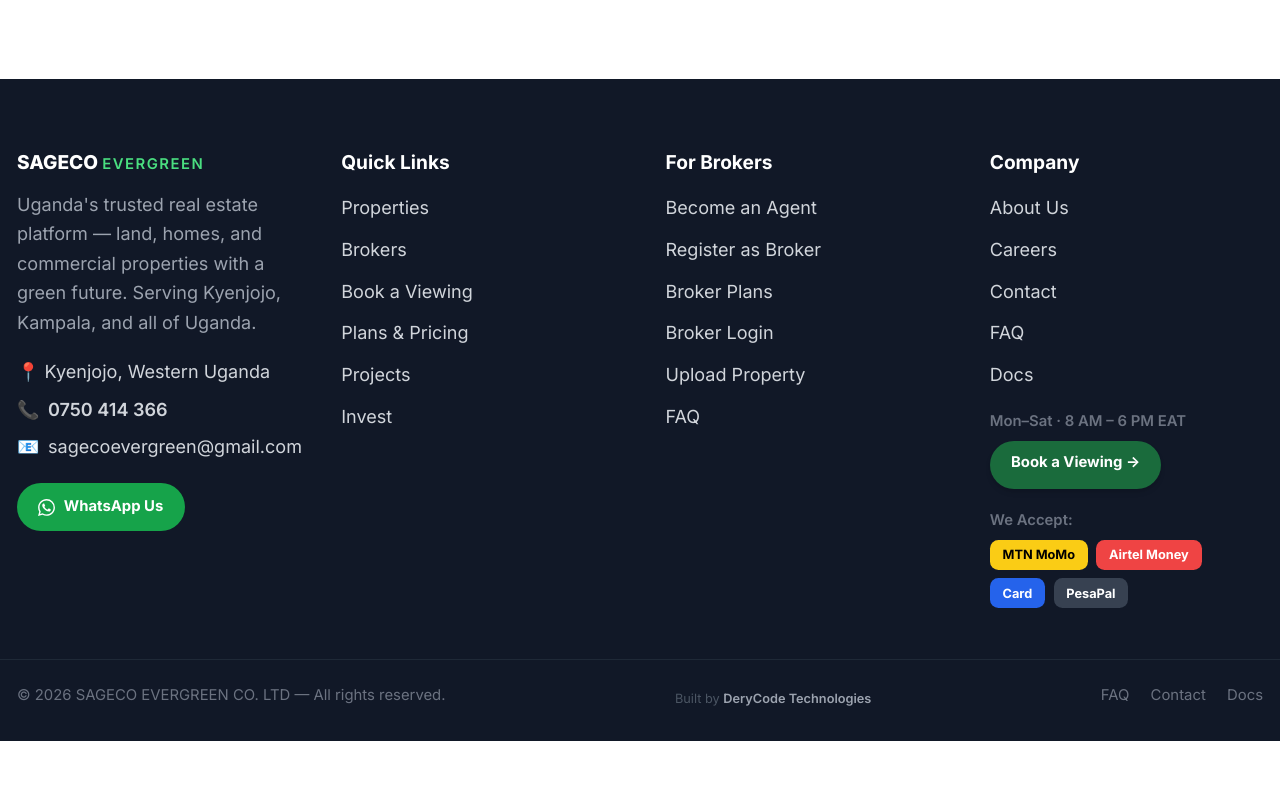
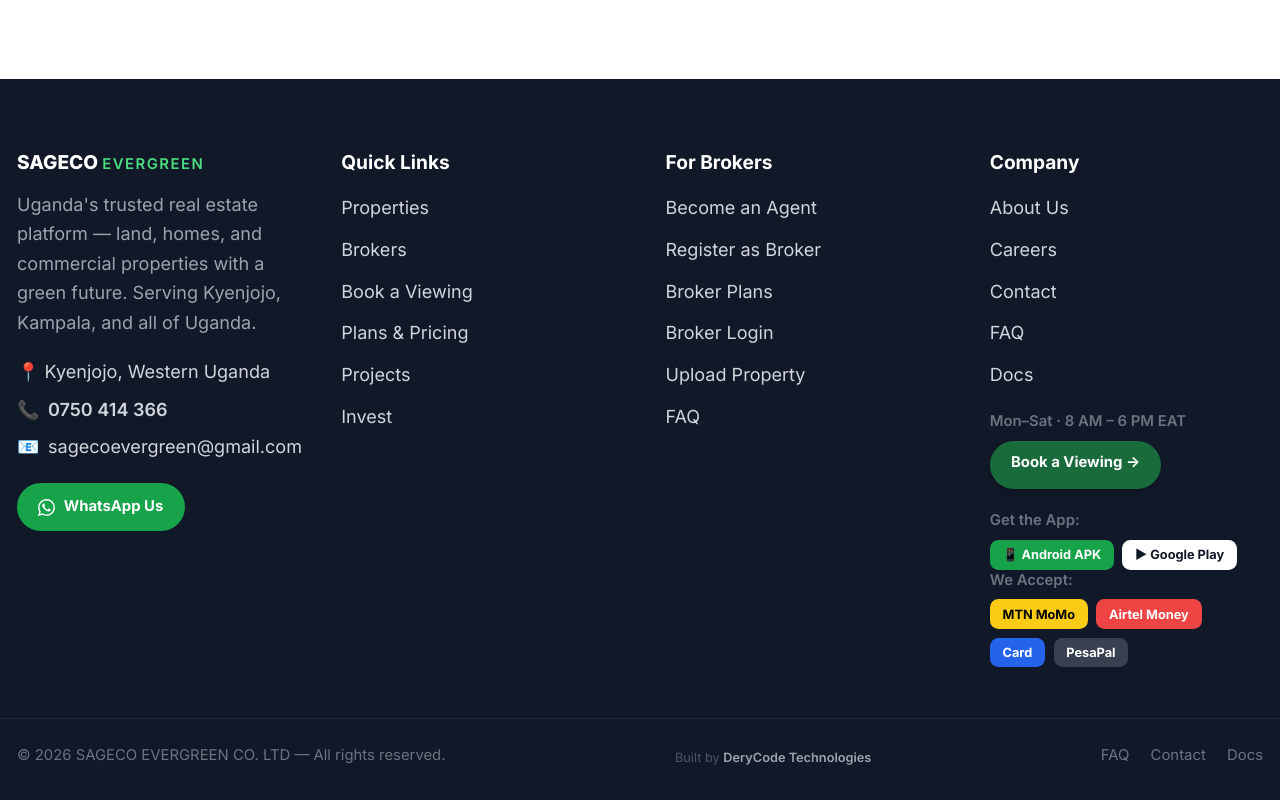
Before and after one commit to asiimwe3/sageco-evergreen, a Next.js app: page /book in a window 1280 px wide. Shown: the part 1402-2202 px from the top of the page. Before the commit the page ends 2143 px from the top, so only its background shows below. Built offline with nearby package versions, Linux system fonts and the light colour scheme; no server answers.

Commit message:
Add Android app download links to website
- Homepage hero: APK + Google Play download buttons
- Footer: Get the App section with APK and Play Store links
- Updated app-version API with real APK URL (v4.0.0-24)
- In-app auto-update now points to actual GitHub release

```diff
--- a/components/Footer.jsx
+++ b/components/Footer.jsx
@@ -57,6 +57,14 @@
           </div>
           {/* Payment methods — local focus */}
           <div className="mt-5">
+          <div className="mt-5">
+            <p className="text-sm text-gray-500 mb-2 font-semibold">Get the App:</p>
+            <div className="flex flex-wrap gap-2">
+              <a href="https://github.com/asiimwe3/sageco-evergreen-android/releases/download/v4.0.0-24/app-release.apk" target="_blank" rel="noopener" className="bg-green-600 hover:bg-green-500 text-white px-3 py-1.5 rounded-lg text-xs font-bold transition">📱 Android APK</a>
+              <a href="https://play.google.com/store/apps/details?id=com.sagecoevergreen.app" target="_blank" rel="noopener" className="bg-white text-gray-900 px-3 py-1.5 rounded-lg text-xs font-bold transition">▶ Google Play</a>
+            </div>
+          </div>
+
             <p className="text-sm text-gray-500 mb-2 font-semibold">We Accept:</p>
             <div className="flex flex-wrap gap-2">
               <span className="bg-yellow-400 text-black px-3 py-1.5 rounded-lg text-xs font-bold">MTN MoMo</span>
--- a/pages/api/app-version.js
+++ b/pages/api/app-version.js
@@ -1,11 +1,11 @@
 export default function handler(req, res) {
   res.setHeader('Access-Control-Allow-Origin', '*')
   res.status(200).json({
-    versionCode: 10,
+    versionCode: 24,
     versionName: "4.0.0",
-    apkUrl: null,
+    apkUrl: "https://github.com/asiimwe3/sageco-evergreen-android/releases/download/v4.0.0-24/app-release.apk",
     playStoreUrl: "https://play.google.com/store/apps/details?id=com.sagecoevergreen.app",
-    notes: "v4.0.0 — Native Jetpack Compose app. Now available on Play Store.",
+    notes: "v4.0.0 — Native Jetpack Compose app with Properties, Brokers, Agents/MLM, Chat & Account.",
     forceUpdate: false
   })
 }
--- a/pages/index.js
+++ b/pages/index.js
@@ -271,6 +271,18 @@
             </a>
           </div>
 
+          {/* Get the App */}
+          <div className="mt-8 flex flex-wrap gap-4 justify-center items-center">
+            <a href="https://github.com/asiimwe3/sageco-evergreen-android/releases/download/v4.0.0-24/app-release.apk" target="_blank" rel="noopener" className="flex items-center gap-3 bg-white text-gray-900 px-6 py-3 rounded-xl hover:bg-gray-100 transition shadow-lg">
+              <svg className="w-6 h-6" fill="currentColor" viewBox="0 0 24 24"><path d="M17.523 15.34c-.345-.116-.756-.402-.756-.402s-.345-.232-.345-.697c0-.465.345-.697.345-.697s.411-.286.756-.402c.345-.116.756-.174.756-.174s.411.058.756.174c.345.116.756.402.756.402s.345.232.345.697c0 .465-.345.697-.345.697s-.411.286-.756.402c-.345.116-.756.174-.756.174s-.411-.058-.756-.174z"/><path d="M3 2l10 10L3 22M21 2L11 12l10 10"/></svg>
+              <div className="text-left"><div className="text-xs text-gray-500">Download</div><div className="text-sm font-bold">Android APK</div></div>
+            </a>
+            <a href="https://play.google.com/store/apps/details?id=com.sagecoevergreen.app" target="_blank" rel="noopener" className="flex items-center gap-3 bg-white text-gray-900 px-6 py-3 rounded-xl hover:bg-gray-100 transition shadow-lg">
+              <svg className="w-6 h-6" viewBox="0 0 24 24" fill="currentColor"><path d="M3.609 1.814L13.792 12 3.61 22.186a.996.996 0 0 1-.61-.92V2.734a1 1 0 0 1 .609-.92zm10.89 10.893l2.302 2.302-10.937 6.333 8.635-8.635zm3.199-3.198l2.807 1.626a1 1 0 0 1 0 1.73l-2.808 1.628L15.396 12l2.302-2.491zM5.864 2.658L16.802 8.99l-2.302 2.302-8.636-8.634z"/></svg>
+              <div className="text-left"><div className="text-xs text-gray-500">Get it on</div><div className="text-sm font-bold">Google Play</div></div>
+            </a>
+          </div>
+
           {/* Payment methods badge */}
           <div className="mt-8 flex flex-wrap gap-3 justify-center">
             <span className="bg-yellow-400 text-black px-4 py-2 rounded-lg text-sm font-bold">MTN MoMo</span>
```
